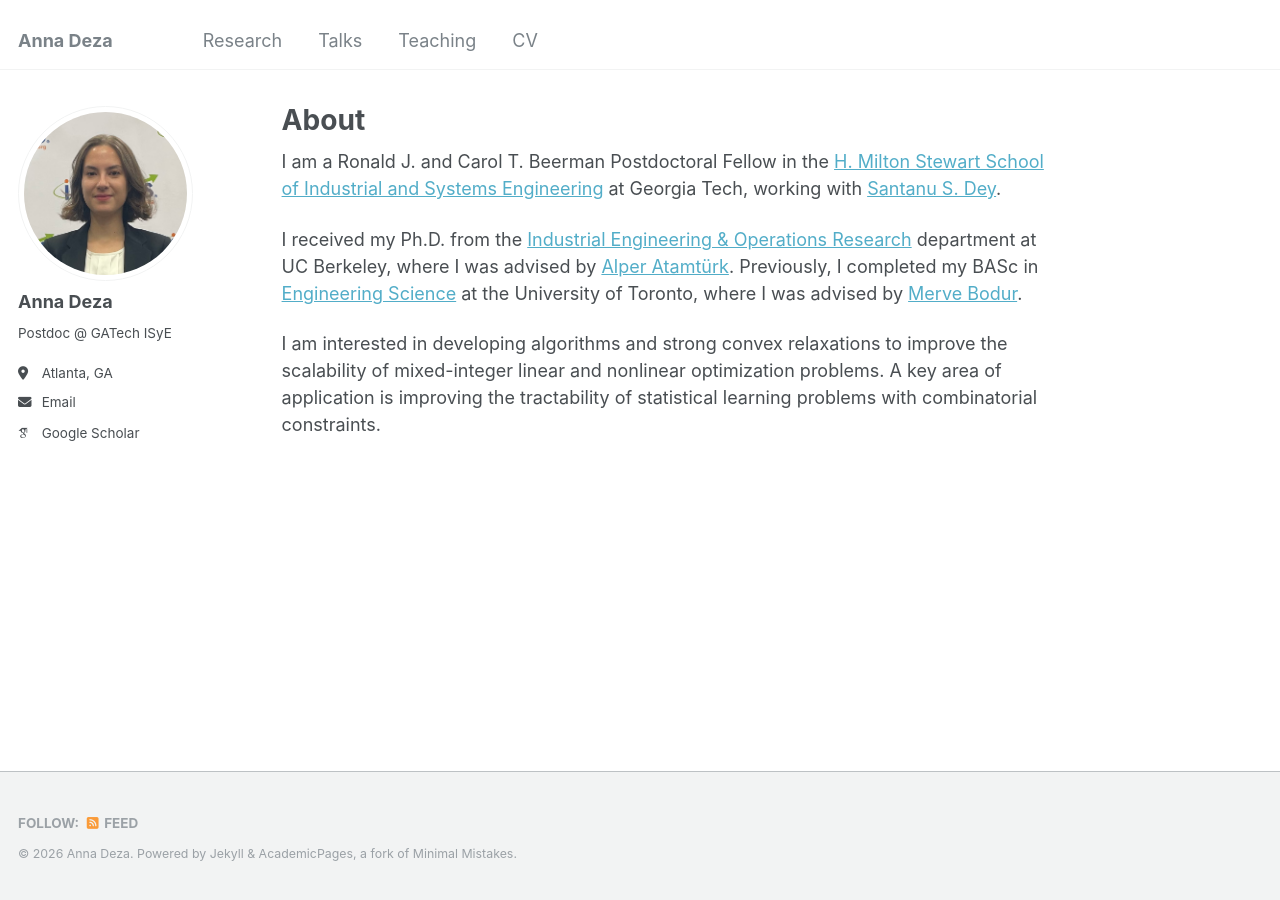
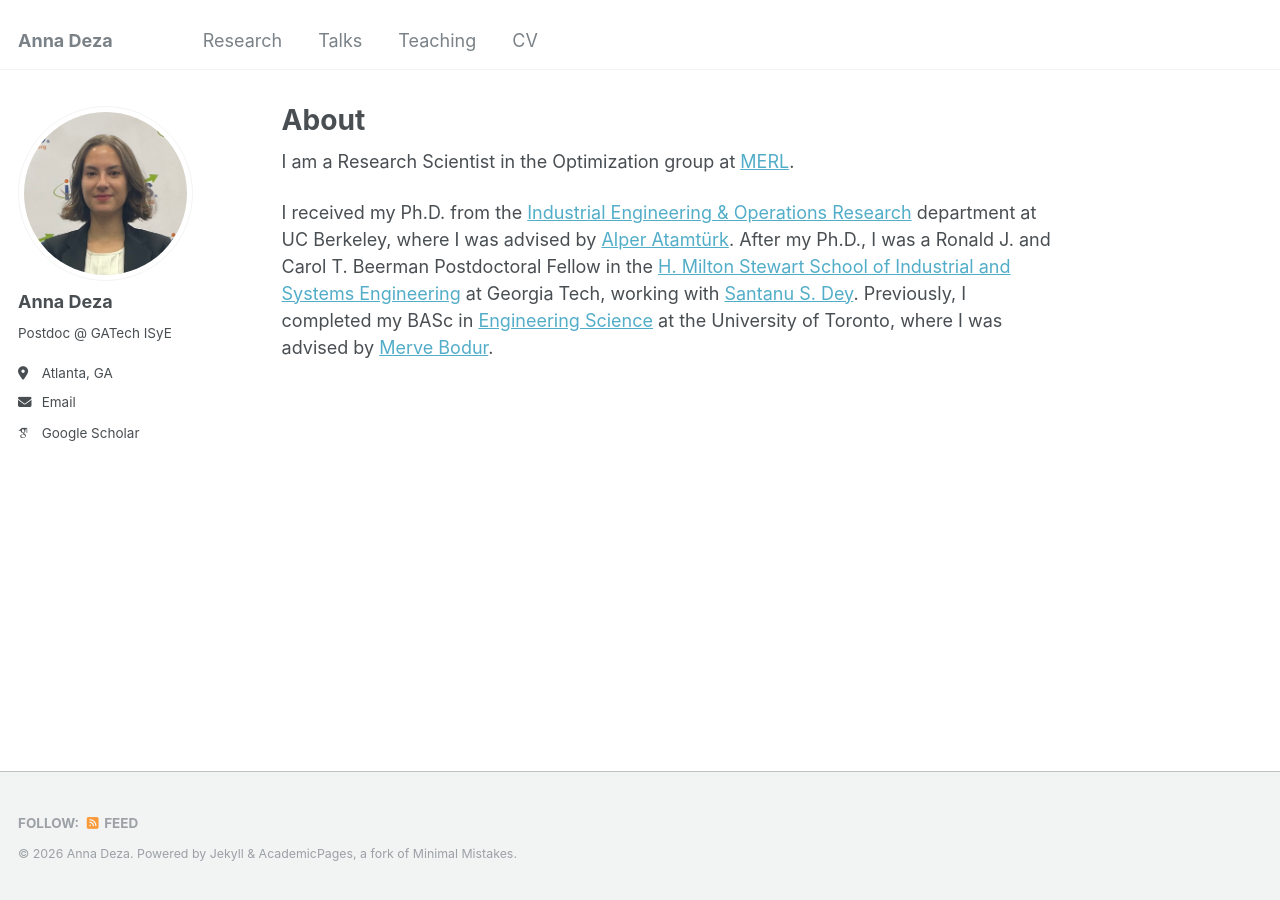
Before and after one commit to annadeza/annadeza.github.io, a Jekyll site: the page built from _pages/about.md, in a window 1280 px wide. Built offline with Jekyll 4.4.1, drawn with Linux system fonts in a browser that asks for light colours; some web fonts are replaced.

Commit message:
Update
Updated professional title and restructured biography.

```diff
--- a/_pages/about.md
+++ b/_pages/about.md
@@ -7,10 +7,6 @@ redirect_from:
   - /about.html
 ---
 
-I am a Ronald J. and Carol T. Beerman Postdoctoral Fellow in the [H. Milton Stewart School of Industrial and Systems Engineering](https://www.isye.gatech.edu/) at Georgia Tech, working with [Santanu S. Dey](https://www2.isye.gatech.edu/~sdey30/).
+I am a Research Scientist in the Optimization group at [MERL](https://www.merl.com/people/deza).
 
-I received my Ph.D. from the [Industrial Engineering & Operations Research](https://ieor.berkeley.edu/) department at UC Berkeley, where I was advised by [Alper Atamtürk](https://atamturk.ieor.berkeley.edu/).
-Previously, I completed my BASc in [Engineering Science](https://engsci.utoronto.ca/) at the University of Toronto, where I was advised by [Merve Bodur](https://mervebodur.github.io/).
-
-I am interested in developing algorithms and strong convex relaxations to improve the scalability of mixed-integer linear and nonlinear optimization problems.
-A key area of application is improving the tractability of statistical learning problems with combinatorial constraints.
+I received my Ph.D. from the [Industrial Engineering & Operations Research](https://ieor.berkeley.edu/) department at UC Berkeley, where I was advised by [Alper Atamtürk](https://atamturk.ieor.berkeley.edu/). After my Ph.D., I was a Ronald J. and Carol T. Beerman Postdoctoral Fellow in the [H. Milton Stewart School of Industrial and Systems Engineering](https://www.isye.gatech.edu/) at Georgia Tech, working with [Santanu S. Dey](https://www2.isye.gatech.edu/~sdey30/). Previously, I completed my BASc in [Engineering Science](https://engsci.utoronto.ca/) at the University of Toronto, where I was advised by [Merve Bodur](https://mervebodur.github.io/).
```
